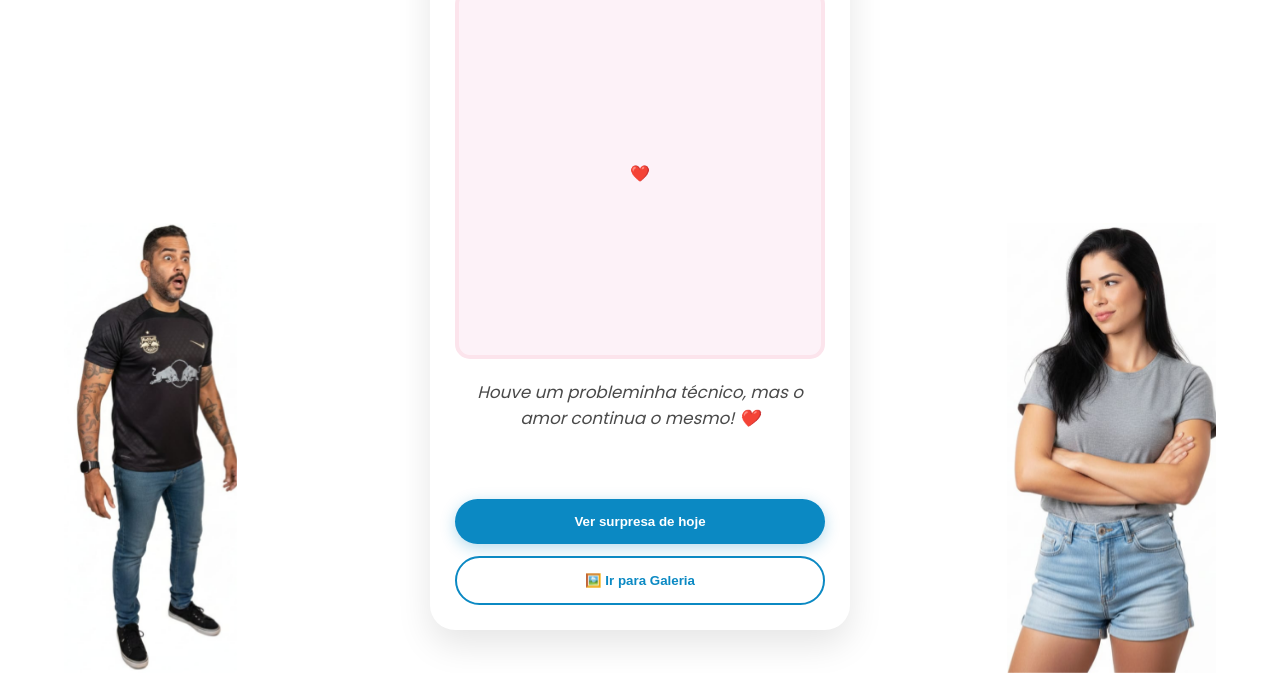
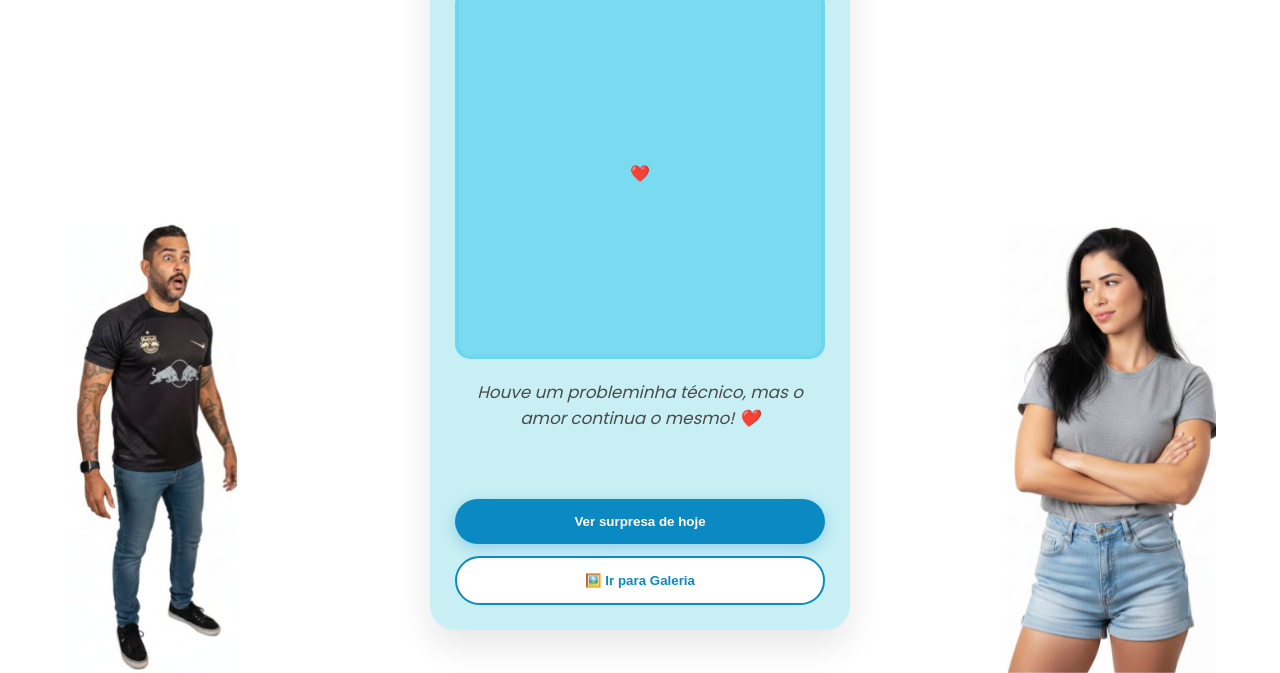
Before and after one commit to Gleitonbb/gleDay, a website: page index.html in a window 1280 px wide. Shown: the part 127-800 px from the top of the page. Drawn offline with Linux system fonts and the light colour scheme; no server answers.

Commit message:
Update style.css

```diff
--- a/style.css
+++ b/style.css
@@ -33,7 +33,7 @@ body {
 }
 
 .card-romantico {
-    background: white;
+    background: rgb(200, 240, 244);
     border-radius: 25px;
     padding: 25px;
     box-shadow: 0 15px 35px rgba(0,0,0,0.1);
@@ -51,13 +51,13 @@ body {
 .moldura-foto {
     width: 100%;
     aspect-ratio: 1 / 1;
-    background: #fdf2f8;
+    background: #7adaf0;
     border-radius: 15px;
     overflow: hidden;
     display: flex;
     justify-content: center;
     align-items: center;
-    border: 4px solid #fce4ec;
+    border: 4px solid #6dd7f2;
     position: relative;
     margin-bottom: 20px;
 }
```
